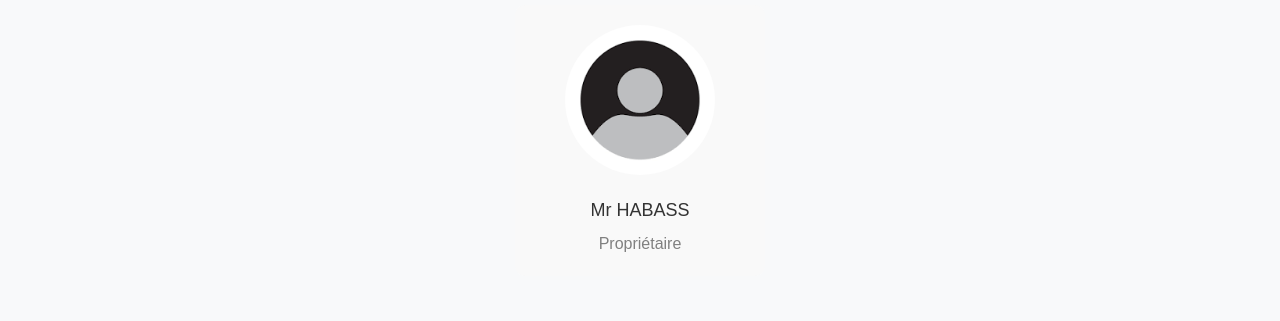
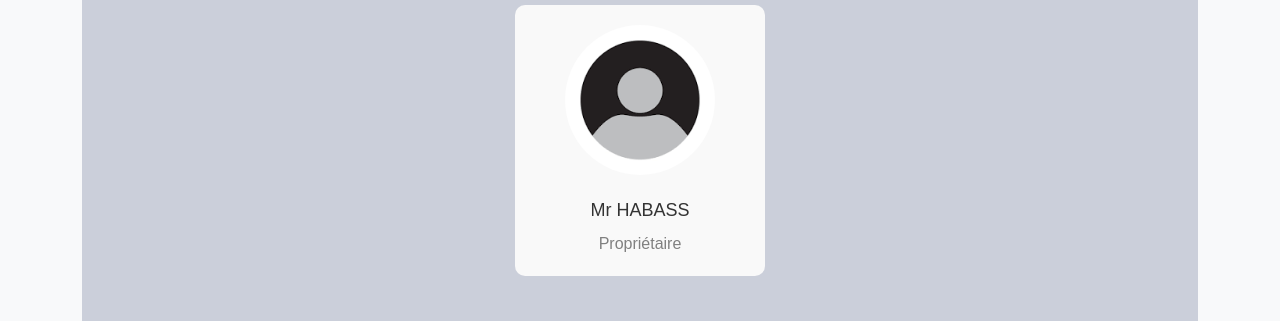
Before and after one commit to whilesolution/web1, a website: page team.html in a window 1280 px wide. Shown: the part 255-576 px from the top of the page. Drawn offline with Linux system fonts and the light colour scheme.

Commit message:
modification

```diff
--- a/css/style_team.css
+++ b/css/style_team.css
@@ -46,6 +46,7 @@ body {
     max-width: 1200px;
     margin: 0 auto;
     padding: 20px;
+    background-color: #cbcfda ;
 }
 
 h1 {
@@ -71,8 +72,8 @@ h2 {
 
 .team-container {
     display: flex;
+    justify-content: center;
     flex-wrap: wrap;
-    justify-content: center;
     gap: 30px;
 }
 
```
